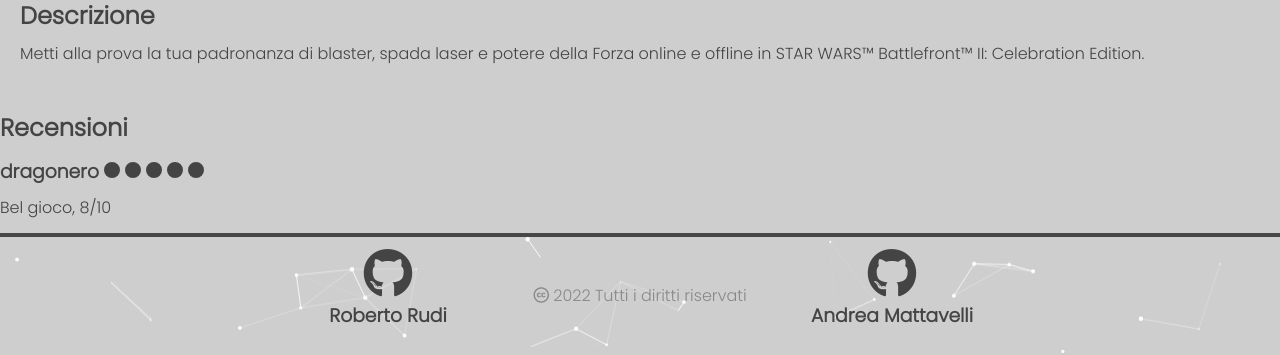
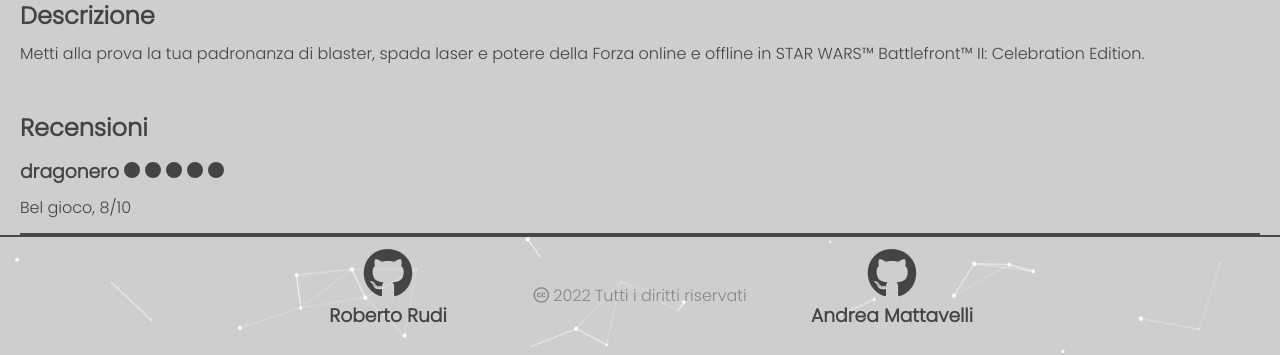
Before and after one commit to dragonero2704/Progetto_Php, a PHP site: page /pages/product.php?game=6 in a window 1280 px wide. Shown: the part 1313-1668 px from the top of the page. Run offline with PHP 8.4, Linux system fonts and the light colour scheme; a user stored in the database is signed in; data comes from the database, SQL or seed files in the repository; data that the repository does not hold is empty; some libraries are stand-ins or nearby versions.

Commit message:
inizio a implementare le recensioni

```diff
--- a/pages/product.php
+++ b/pages/product.php
@@ -97,10 +97,11 @@
             <div class="description mt3">
                 <h2>Descrizione</h2>
                 <p class="txtjustify"> <?php echo $gamedata['descrizione']; ?> </p>
+
             </div>
             <!-- Sezione recensioni -->
-            <div>
-                <h2 class="mt5 mb2">Recensioni</h2>
+            <div class="description mt5">
+                <h2 class="mb2">Recensioni</h2>
 
                 <!-- Recensione dell'utente loggato -->
                 <?php
```
